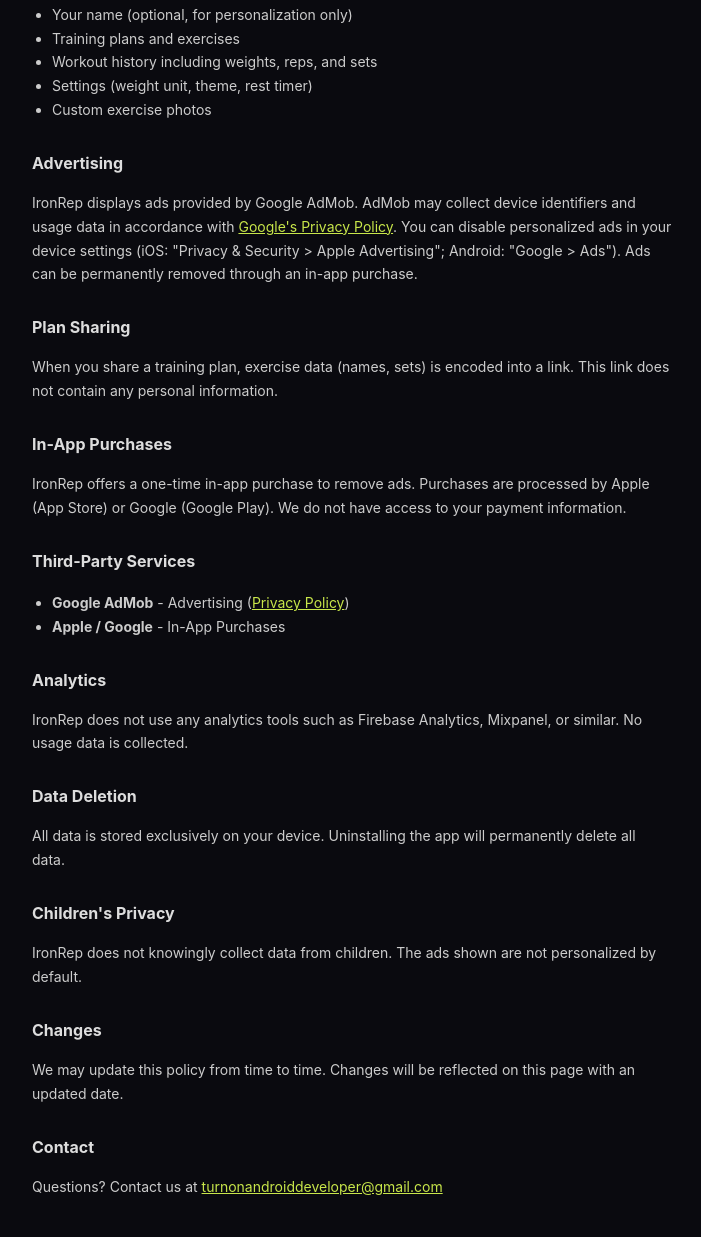
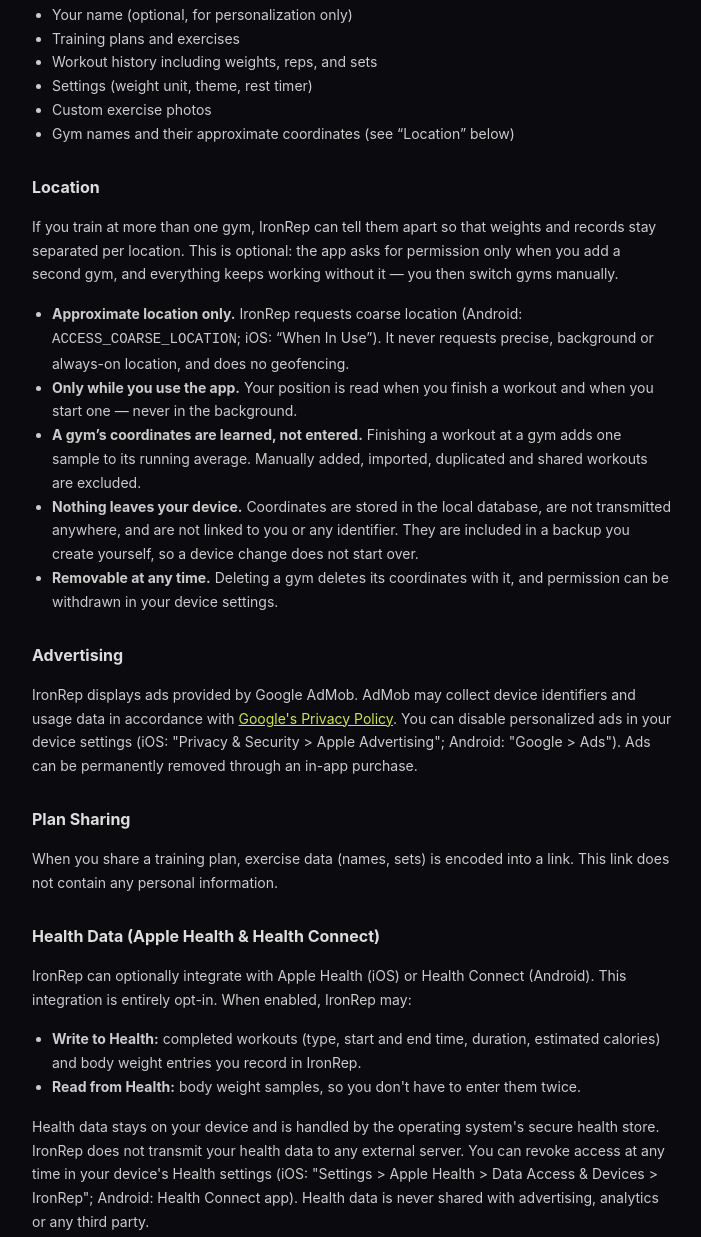
Before and after one commit to tmmr10/ironrep-share, a plain HTML site: page privacy.html in a window 1280 px wide. Shown: the part 413-1650 px from the top of the page, without its empty margins (288-989 px from the left). Drawn offline with Linux system fonts and the light colour scheme.

Commit message:
Datenschutz: Standort und Health-Daten ergänzt
Location — neu. Die App erfasst seit 1.4.4 den ungefähren Standort, um
Studios auseinanderzuhalten. Ohne Erwähnung hier ist das ein
Ablehnungsgrund bei beiden Stores, und die Privacy-Angaben in App Store
Connect und Play Console verweisen auf diese Seite.

Beschrieben ist: nur grob und nur bei Nutzung, Koordinaten werden aus
abgeschlossenen Trainings gelernt statt eingegeben, sie verlassen das
Gerät nicht (Backup in den eigenen Cloud-Speicher ausgenommen), und ein
gelöschtes Studio nimmt seine Koordinaten mit.

Health Data — lag hier seit einer früheren Sitzung uncommittet und war
damit nie live. Unverändert übernommen.

Datum auf den 10.08.2026.

```diff
--- a/privacy.html
+++ b/privacy.html
@@ -25,7 +25,7 @@
 <body>
   <h1>IRONREP</h1>
   <h2>Privacy Policy</h2>
-  <p class="date">Last updated: March 16, 2026</p>
+  <p class="date">Last updated: August 10, 2026</p>
 
   <h2>Overview</h2>
   <p>IronRep is a workout tracking app developed by tmmr. We respect your privacy and are committed to transparency about data practices.</p>
@@ -38,6 +38,17 @@
     <li>Workout history including weights, reps, and sets</li>
     <li>Settings (weight unit, theme, rest timer)</li>
     <li>Custom exercise photos</li>
+    <li>Gym names and their approximate coordinates (see “Location” below)</li>
+  </ul>
+
+  <h2>Location</h2>
+  <p>If you train at more than one gym, IronRep can tell them apart so that weights and records stay separated per location. This is optional: the app asks for permission only when you add a second gym, and everything keeps working without it — you then switch gyms manually.</p>
+  <ul>
+    <li><strong>Approximate location only.</strong> IronRep requests coarse location (Android: <code>ACCESS_COARSE_LOCATION</code>; iOS: “When In Use”). It never requests precise, background or always-on location, and does no geofencing.</li>
+    <li><strong>Only while you use the app.</strong> Your position is read when you finish a workout and when you start one — never in the background.</li>
+    <li><strong>A gym’s coordinates are learned, not entered.</strong> Finishing a workout at a gym adds one sample to its running average. Manually added, imported, duplicated and shared workouts are excluded.</li>
+    <li><strong>Nothing leaves your device.</strong> Coordinates are stored in the local database, are not transmitted anywhere, and are not linked to you or any identifier. They are included in a backup you create yourself, so a device change does not start over.</li>
+    <li><strong>Removable at any time.</strong> Deleting a gym deletes its coordinates with it, and permission can be withdrawn in your device settings.</li>
   </ul>
 
   <h2>Advertising</h2>
@@ -45,6 +56,14 @@
 
   <h2>Plan Sharing</h2>
   <p>When you share a training plan, exercise data (names, sets) is encoded into a link. This link does not contain any personal information.</p>
+
+  <h2>Health Data (Apple Health &amp; Health Connect)</h2>
+  <p>IronRep can optionally integrate with Apple Health (iOS) or Health Connect (Android). This integration is entirely opt-in. When enabled, IronRep may:</p>
+  <ul>
+    <li><strong>Write to Health:</strong> completed workouts (type, start and end time, duration, estimated calories) and body weight entries you record in IronRep.</li>
+    <li><strong>Read from Health:</strong> body weight samples, so you don't have to enter them twice.</li>
+  </ul>
+  <p>Health data stays on your device and is handled by the operating system's secure health store. IronRep does not transmit your health data to any external server. You can revoke access at any time in your device's Health settings (iOS: "Settings &gt; Apple Health &gt; Data Access &amp; Devices &gt; IronRep"; Android: Health Connect app). Health data is never shared with advertising, analytics or any third party.</p>
 
   <h2>In-App Purchases</h2>
   <p>IronRep offers a one-time in-app purchase to remove ads. Purchases are processed by Apple (App Store) or Google (Google Play). We do not have access to your payment information.</p>
```
